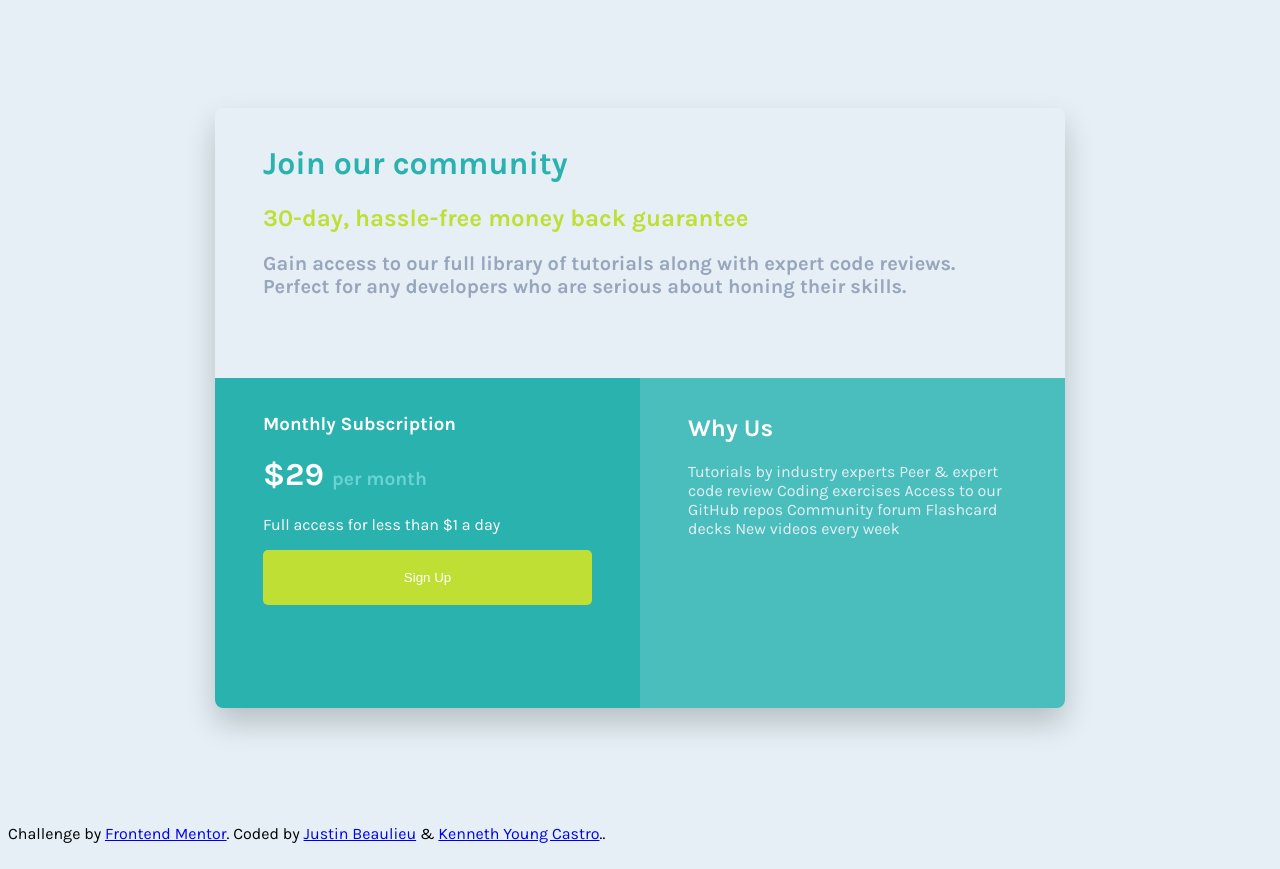
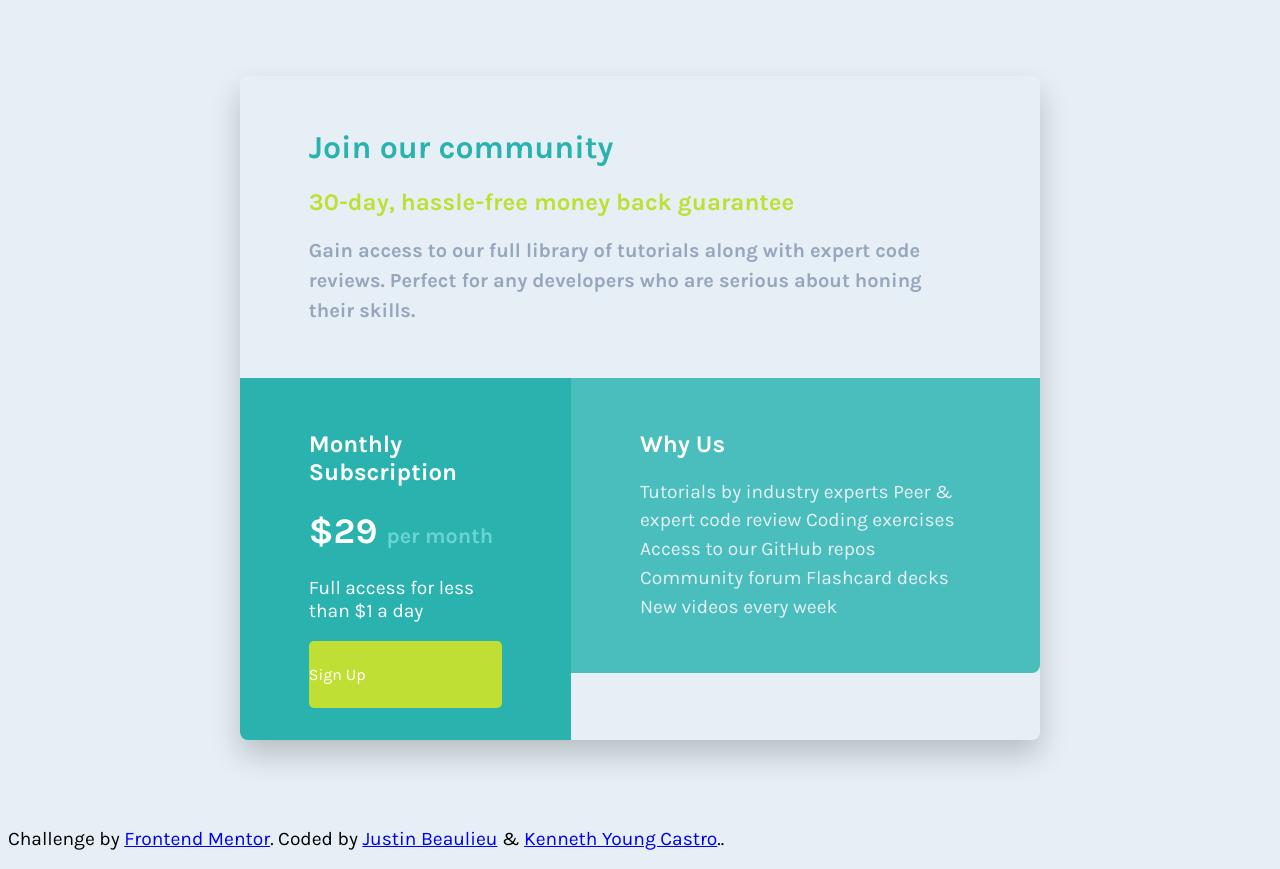
Before and after one commit to Beaulieu527/single-price-grid-component, a plain HTML site: page index.html in a window 1280 px wide. Drawn offline with Linux system fonts and the light colour scheme.

Commit message:
Added styles for the texts

```diff
--- a/index.css
+++ b/index.css
@@ -27,8 +27,8 @@ body {
 
 .card {
     border-radius: 8px;
-    width: 850px;
-    height: 600px;
+    width: 50em;
+    /* height: 600px; */
     /* border: solid 0.5px rgba(0,0,0,0.2); */
     box-shadow: 0 15px 30px 0 rgba(0,0,0,0.2)
 }
@@ -52,14 +52,18 @@ body {
 }
 
 .column-left {
+    height: 100%;
     width: 100%;
     background-color: hsl(179, 62%, 43%);
     color: white;
     /* padding: 2.5em; */
     border-bottom-left-radius: 8px;
+    /* display: flex;  */
+    /* align-items: center; */
 }
 
 .column-right {
+    height: 100%;
     width: 100%;
     background-color: rgb(74, 190, 189);
     color: white;
@@ -68,9 +72,15 @@ body {
 }
 
 .container {
-    padding-top: 1rem;
-    padding-left: 3rem;
-    padding-right: 3rem;
+    height: 100%;
+    /* display: flex; */
+    /* flex-direction: column; */
+    /* justify-content: center; */
+    padding-top: 2rem;
+    padding-left: 4.3rem;
+    padding-right: 4.3rem;
+    padding-bottom: 2rem;
+    /* height: 90%; */
     /* margin-right: auto;
     margin-left: auto; */
     /* width: 1170px; */
@@ -91,10 +101,12 @@ body {
 
 .text-muted {
     color: hsl(218, 22%, 67%) ;
+    line-height: 1.5em;
 }
 
 .text-muted2 {
     color: hsl(204, 43%, 93%);
+    line-height: 1.5em;
 }
 
 .text-muted3 {
@@ -105,7 +117,11 @@ body {
     font-size: 0.6em;
 }
 
-button {
+.highlight {
+    font-size: 2.25em;
+}
+
+.button {
     background-color: hsl(71, 73%, 54%);
     color: white;
     border: none;
@@ -115,9 +131,9 @@ button {
     padding-bottom: 1.5em;
 }
 
-/* p {
-    font-size: 0.rem;
-} */
+p {
+    font-size: 1.2em;
+}
 
 .font-bigger {
     font-size: 1.25em;
--- a/index.html
+++ b/index.html
@@ -25,19 +25,19 @@
               </div>
             </div>
           <div class="bottom-row">
-            <div class=column-left>
+            <div class="column-left">
               <div class="container">
-                <h3>Monthly Subscription</h3>
-                <h1>
+                <h2>Monthly Subscription</h2>
+                <h1 class="highlight">
                   &dollar;29 <span class="text-muted3 text-small">per month</span>
                 </h1>
                 <p>Full access for less than &dollar;1 a day</p>
-                <button>Sign Up</button>
+                <div class="button">Sign Up</div>
               </div>
             </div>
 
-            <div class=column-right>
-              <div class="container">
+            <div class="column-right container">
+              <!-- <div class="container"> -->
                 <h2>
                   Why Us
                 </h2>
@@ -50,7 +50,7 @@
                   Flashcard decks
                   New videos every week
                 </p>
-              </div>
+              <!-- </div> -->
             </div>
           </div>
         </div>
```
